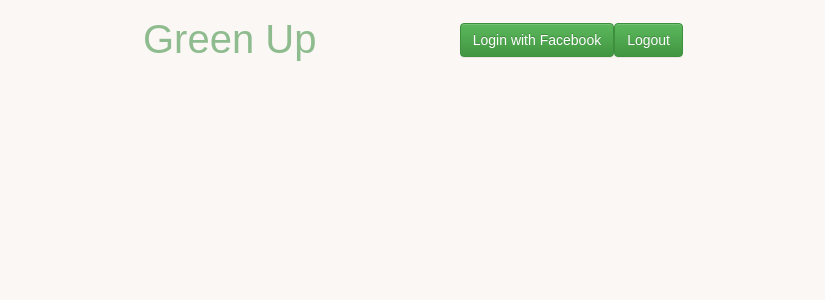
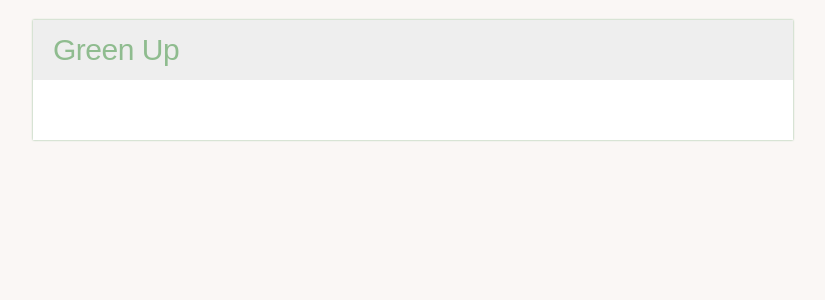
Before and after one commit to iancottam91/green-up, a React app in the folder client/: page / in a window 1280 px wide. Shown: the top 300 px of the page, without its empty margins (227-1052 px from the left). Built offline with nearby package versions, Linux system fonts and the light colour scheme; what react-router-redux would draw is missing.

Commit message:
[IC] - start to make it look good

```diff
--- a/client/index.html
+++ b/client/index.html
@@ -13,9 +13,9 @@
 
     <!-- BOOTSTRAP -->
     <!-- Latest compiled and minified CSS -->
-    <link rel="stylesheet" href="https://maxcdn.bootstrapcdn.com/bootstrap/3.3.7/css/bootstrap.min.css" integrity="sha384-BVYiiSIFeK1dGmJRAkycuHAHRg32OmUcww7on3RYdg4Va+PmSTsz/K68vbdEjh4u" crossorigin="anonymous">
+    <!-- <link rel="stylesheet" href="https://maxcdn.bootstrapcdn.com/bootstrap/3.3.7/css/bootstrap.min.css" integrity="sha384-BVYiiSIFeK1dGmJRAkycuHAHRg32OmUcww7on3RYdg4Va+PmSTsz/K68vbdEjh4u" crossorigin="anonymous"> -->
     <!-- Optional theme -->
-    <link rel="stylesheet" href="https://maxcdn.bootstrapcdn.com/bootstrap/3.3.7/css/bootstrap-theme.min.css" integrity="sha384-rHyoN1iRsVXV4nD0JutlnGaslCJuC7uwjduW9SVrLvRYooPp2bWYgmgJQIXwl/Sp" crossorigin="anonymous">
+    <!-- <link rel="stylesheet" href="https://maxcdn.bootstrapcdn.com/bootstrap/3.3.7/css/bootstrap-theme.min.css" integrity="sha384-rHyoN1iRsVXV4nD0JutlnGaslCJuC7uwjduW9SVrLvRYooPp2bWYgmgJQIXwl/Sp" crossorigin="anonymous"> -->
     <!-- BOOTSTRAP -->
 
     <!--
--- a/client/src/js/AddAvailability.js
+++ b/client/src/js/AddAvailability.js
@@ -12,7 +12,7 @@ import { post, deleteItem } from './utils/api';
 // need to be able to set availability only for the next week
 // need to request data to see what availability i've already set
 
-const userId = 'test';
+// const userId = 'test';
 // const token = '';
 
 const months = [ "Jan", "Feb", "Mar", "Apr", "May", "Jun",
@@ -47,7 +47,7 @@ export class AddAvailability extends Component {
     const endOfWeek = weekDates[weekDates.length -1];
 
     // set actual user id and actaul token //
-    const { user: { token } } = this.props;
+    const { user: { token, userId } } = this.props;
 
     const filter = getAvailabilityFilter(userId, today, endOfWeek);
 
@@ -138,7 +138,7 @@ export class AddAvailability extends Component {
     console.log(token);
 
     // add all new availabilities
-    post(`/availabilities?access_token=${token}`, this.formatAvailabilityForPost())
+    post(`/availabilities?access_token=${token.token}`, this.formatAvailabilityForPost())
       .then((res) => {
         this.handleSuccessfulSet(res);
       }).catch((err) => {
@@ -147,8 +147,9 @@ export class AddAvailability extends Component {
 
     // delete availabilities - just delete all original entries
     const idsToDelete = this.extractAvailabilityIdsForDelete(this.state.initialAvailability , []);
+    console.log(idsToDelete);
     for(var i=0; i<idsToDelete.length; i++) {
-      deleteItem('/availabilities', token, idsToDelete[i])
+      deleteItem('/availabilities', token.token, idsToDelete[i])
       .then((res) => {
         // console.log(res);
       }).catch((err) => {
@@ -168,8 +169,7 @@ export class AddAvailability extends Component {
 
   render () {
     return (
-      <Grid>
-        <Col xs={8} xsOffset={2}>
+      <div>
           <div className="date-container">
             <div className="date-items">
               {this.state.dates.map((i) => {
@@ -194,8 +194,7 @@ export class AddAvailability extends Component {
           <div className="btn-container">
             <Button onClick={this.submitAvailability.bind(this)} bsStyle="success">Set My Greens!</Button>
           </div>
-        </Col>
-      </Grid>
+        </div>
     )
   }
 
--- a/client/src/js/AppStructure.js
+++ b/client/src/js/AppStructure.js
@@ -24,12 +24,16 @@ class AppStructure extends Component {
       ) {
         this.props.addUserToken(userAccess.id);
       }
+      this.props.addUserDetails({
+        username: userDetails[0].profile.name.givenName + ' ' + userDetails[0].profile.name.familyName,
+        id: userDetails[0].userId
+      })
     }
   }
 
   render() {
     return (
-      <div>
+      <div className="app-container">
         <Header />
         {this.props.children}
       </div>
--- a/client/src/js/Header.js
+++ b/client/src/js/Header.js
@@ -2,14 +2,12 @@ import React, { Component } from 'react';
 import { connect } from 'react-redux';
 import { Link } from 'react-router';
 import { Button } from 'react-bootstrap';
-import { Grid, Col } from 'react-bootstrap';
 
 class Header extends Component {
   render() {
     return (
       <header>
-        <Grid>
-          <Col xs={6} xsOffset={3}>
+        <div>
             <div className="header-container">
               <span className="logo">Green Up</span>
               {
@@ -18,17 +16,19 @@ class Header extends Component {
                   {/* <Link to="/login">
                     <Button bsStyle="success">Login</Button>
                   </Link> */}
-                  <a href="/auth/facebook">
+                  {/* <a href="/auth/facebook">
                     <Button bsStyle="success">Login with Facebook</Button>
-                  </a>
-                  <a href="/auth/logout">
-                    <Button bsStyle="success">Logout</Button>
-                  </a>
-                </span>  : <span>{this.props.user.realm}</span>
+                  </a> */}
+                </span>  :
+                  <span>
+                    <span>{this.props.user.username}</span>
+                    <a href="/auth/logout">
+                      <Button bsStyle="success">Logout</Button>
+                    </a>
+                  </span>
               }
             </div>
-          </Col>
-        </Grid>
+          </div>
       </header>
     );
   }
--- a/client/src/js/Login.js
+++ b/client/src/js/Login.js
@@ -1,10 +1,20 @@
 import React, { Component } from 'react';
-import { Grid, Col } from 'react-bootstrap';
 import { FormGroup, ControlLabel, FormControl, Button, Alert } from 'react-bootstrap';
 import { Link } from 'react-router';
 import { connect } from 'react-redux';
 import { addUserToken, addUserDetails } from './store/action/user';
 import { post, get } from './utils/api';
+
+
+function setCookie(name,value,days) {
+  var expires = "";
+  if (days) {
+      var date = new Date();
+      date.setTime(date.getTime() + (days*24*60*60*1000));
+      expires = "; expires=" + date.toUTCString();
+  }
+  document.cookie = name + "=" + (value || "")  + expires + "; path=/";
+}
 
 class Login extends Component {
 
@@ -47,8 +57,23 @@ class Login extends Component {
   */
   getAndStoreUserDetails(userId) {
     get('/Users/' + userId, this.props.user.token).then((res) => {
-      console.log('put details in store');
       this.props.addUserDetails(res.body);
+      // do in othe fn
+      const userCookie = [{
+        profile: {
+          name: {
+            givenName: 'username',
+            familyName: '',
+          }
+        }
+      }];
+
+      setCookie('user', JSON.stringify(userCookie));
+
+      // res.cookie('user', JSON.stringify(userCookie), {
+      //   maxAge: 1000 * 60 * 60,
+      // });
+
     }).catch((err) => {
       console.error(err);
       console.error('there was an error getting user info');
@@ -58,20 +83,34 @@ class Login extends Component {
   loginUser(userCredentials) {
     post('/Users/login', userCredentials)
       .then((res) => {
-        this.handleSuccessfulRegister(res);
+        console.log(res);
+        this.handleSuccessfulLogin(res);
       }).catch((err) => {
         console.error(err);
-        this.handleUnsuccessfulRegister(err);
+        this.handleUnsuccessfulLogin(err);
       });
   }
 
-  handleSuccessfulRegister(res) {
+  handleSuccessfulLogin(res) {
+
+    // set these values in a cookie - the same one as for fb login
 
     // set user name
     this.props.addUserToken(res.body.id);
 
     // get user details and add to the store
-    // this.getAndStoreUserDetails('5b8006fc6262ab7f0d8e3b51')
+    this.getAndStoreUserDetails(res.body.userId)
+
+    // [0].profile.name.givenName
+    const userAccessCookie = {
+      id: res.body.id
+    }
+
+    setCookie('userAccess', JSON.stringify(userAccessCookie));
+
+    // res.cookie('userAccess', JSON.stringify(userAccessCookie), {
+    //   maxAge: 1000 * 60 * 60,
+    // });
 
     // update state based on login attempt
     this.setState({
@@ -83,7 +122,7 @@ class Login extends Component {
     // better to have a nice view of either clicking view greens or set greens
   }
 
-  handleUnsuccessfulRegister(err) {
+  handleUnsuccessfulLogin(err) {
     console.error(err.response.body.error.message);
     this.setState({
       userLoginSuccess: false,
@@ -93,8 +132,13 @@ class Login extends Component {
 
   render() {
     return (
-      <Grid>
-        <Col xs={6} xsOffset={3}>
+        <div className="container-50pc">
+          <div className="oauth-login">
+            <a href="/auth/facebook">
+              <button className="btn login-fb">Login with Facebook</button>
+            </a>
+          </div>
+          <div>
             {this.state.userLoginSuccess ?
               <Alert bsStyle="success">User logged in successfully, click here to&nbsp;
                 <Link to="/set-my-greens">set my greens</Link>
@@ -130,8 +174,8 @@ class Login extends Component {
               </FormGroup>
               <Button type="submit" bsStyle="success">Login</Button>
             </form>
-        </Col>
-      </Grid>
+          </div>
+        </div>
     );
   }
 }
--- a/client/src/js/Register.js
+++ b/client/src/js/Register.js
@@ -67,8 +67,7 @@ class Register extends Component {
 
   render() {
     return (
-      <Grid>
-        <Col xs={6} xsOffset={3}>
+      <div>
           {this.state.userAddedSuccess ? <Alert bsStyle="success">User added successfully</Alert> : ''}
           {this.state.userAddedFail ? <Alert bsStyle="danger">Unable to add user</Alert> : ''}
           <form onSubmit={this.handleSubmit.bind(this)}>
@@ -113,8 +112,7 @@ class Register extends Component {
           </FormGroup>
           <Button type="submit" bsStyle="success">Submit</Button>
         </form>
-        </Col>
-      </Grid>
+        </div>
     );
   }
 }
--- a/client/src/js/ViewAvailability.js
+++ b/client/src/js/ViewAvailability.js
@@ -25,8 +25,7 @@ export class ViewAvailability extends Component {
 
   render () {
     return (
-      <Grid>
-        <Col xs={8} xsOffset={2}>
+      <div>
           <div className="date-container">
             <div className="date-items">
               {this.props.dates && this.props.dates.currentWeek ? this.props.dates.currentWeek.map((i) => {
@@ -43,8 +42,7 @@ export class ViewAvailability extends Component {
               }) : undefined}
             </div>
           </div>
-        </Col>
-      </Grid>
+        </div>
     )
   }
 
--- a/client/src/styles/App.css
+++ b/client/src/styles/App.css
@@ -9,11 +9,17 @@ html, body {
 }
 
 header {
-  height: 80px;
+  height: 60px;
   display: flex;
   align-items: center;
-  margin-bottom: 40px;
+  margin-left: -30px;
+  margin-right: -30px;
+  margin-right: -30px;
+  background: #eee;
+  padding-left: 20px;
+  margin-bottom: 30px;
 }
+
 .header-container {
   display: flex;
   justify-content: space-between;
@@ -23,7 +29,8 @@ header {
 .logo {
   display: flex;
   color: darkseagreen;
-  font-size: 40px;
+  font-size: 30px;
+  letter-spacing: -0.5px;
 }
 
 .btn-container {
@@ -37,3 +44,34 @@ header {
 .alert-success a {
   color: #3c763d;
 }
+
+/* App */
+.app-container {
+  max-width: 760px;
+  margin: 20px auto;
+  box-shadow: 0px 0px 2px 0px darkseagreen;
+  padding: 30px;
+  padding-top: 0;
+  background: white;
+}
+
+.container-50pc {
+  display: flex;
+}
+.container-50pc > div {
+  flex-grow: 1;
+}
+
+.oauth-login {
+  display: flex;
+  align-items: center;
+}
+
+.login-fb {
+  padding: 16px 26px 16px 46px;
+  box-shadow: 0px 0px 2px 0px grey;
+  color: black;
+  background: url(https://en.facebookbrand.com/wp-content/themes/fb-branding/release/static/media/f-logo.42379219.svg) no-repeat;
+  background-size: 20px;
+  background-position: 10px;
+}
```
Also changed, not shown: 1 other file (tests, documents, lock files or other folders). Lines whose indentation alone changed are shown as unchanged.
